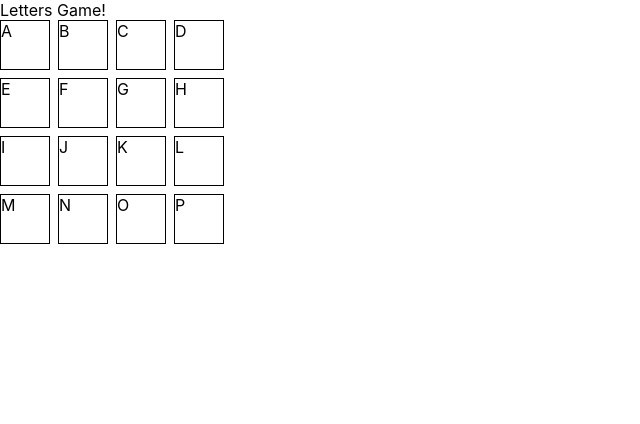
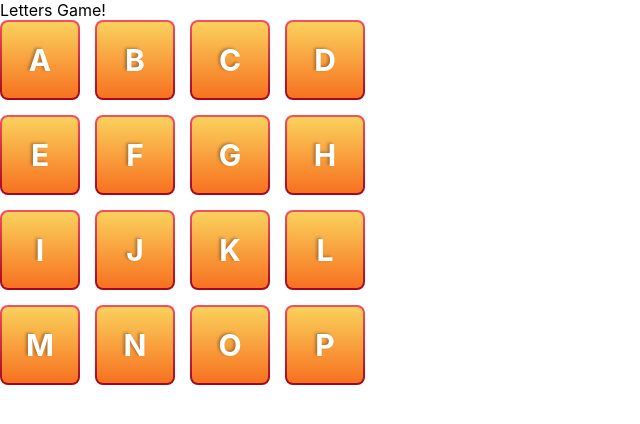
Before and after one commit to devedux/letters-game-challenge, a React (Create React App) app: page / in a window 1280 px wide. Shown: the top 424 px of the page, without its empty margins (0-640 px from the left). Built offline with nearby package versions, Linux system fonts and the light colour scheme.

Commit message:
add styles for each tile

```diff
--- a/src/components/board.tsx
+++ b/src/components/board.tsx
@@ -28,14 +28,38 @@ export default function Board({tiles, onClick, board, word}: BoardProps) {
 
 const BoardStyled = styled.div<{ board: number }>`
   display: grid;
-  grid-template-columns: ${props => `repeat(${props.board}, 50px)`};
-  grid-auto-rows: 50px;
-  grid-gap: 8px;
+  grid-template-columns: ${props => `repeat(${props.board}, 80px)`};
+  grid-auto-rows: 80px;
+  grid-gap: 15px;
 `
 const TileStyled = styled.div<{ isSelected: boolean }>`
+  position: relative;
+  border: 2px solid transparent;
+  border-radius: 8px;
+  background: linear-gradient(#FAD15C, #F77120);
+  background-clip: padding-box;
+  display: flex;
+  justify-content: center;
+  align-items: center;
+  color: white;
+  font-weight: bold;
+  font-size: 30px;
+  text-shadow: -2px -1px 3px rgba(0, 0, 0, 0.3);
   cursor: pointer;
-  border: 1px solid;
+  &::after {
+    position: absolute;
+    top: -2px;
+    bottom: -2px;
+    left: -2px;
+    right: -2px;
+    background: linear-gradient(#F4505F, #A2071E);
+    content: '';
+    z-index: -1;
+    border-radius: 8px;
+  }
+
   ${props => props.isSelected && `
-    background: red;
+    background: linear-gradient(#F4505F, #A2071E);
+    background-clip: padding-box;
   `}
 `
```
